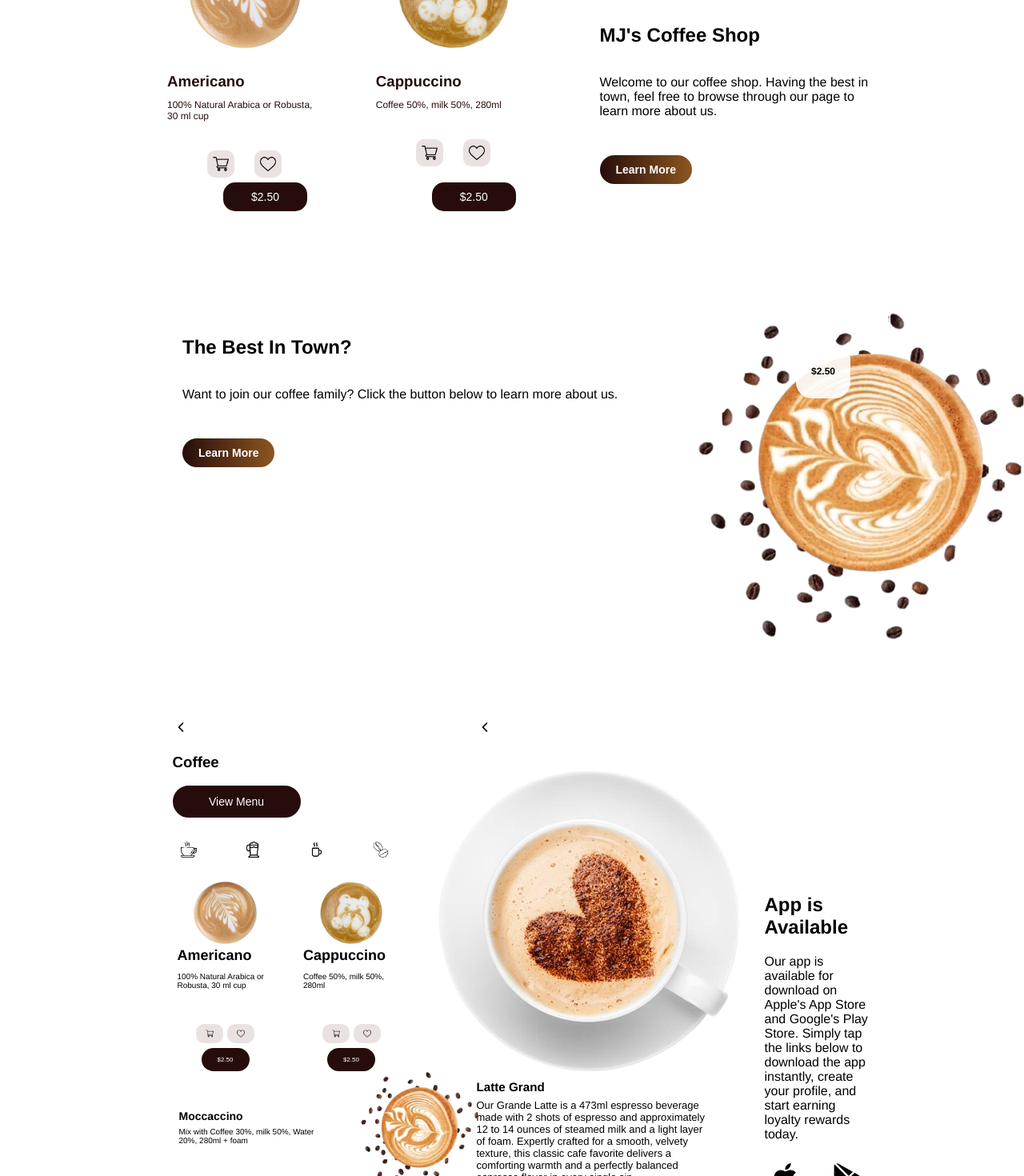
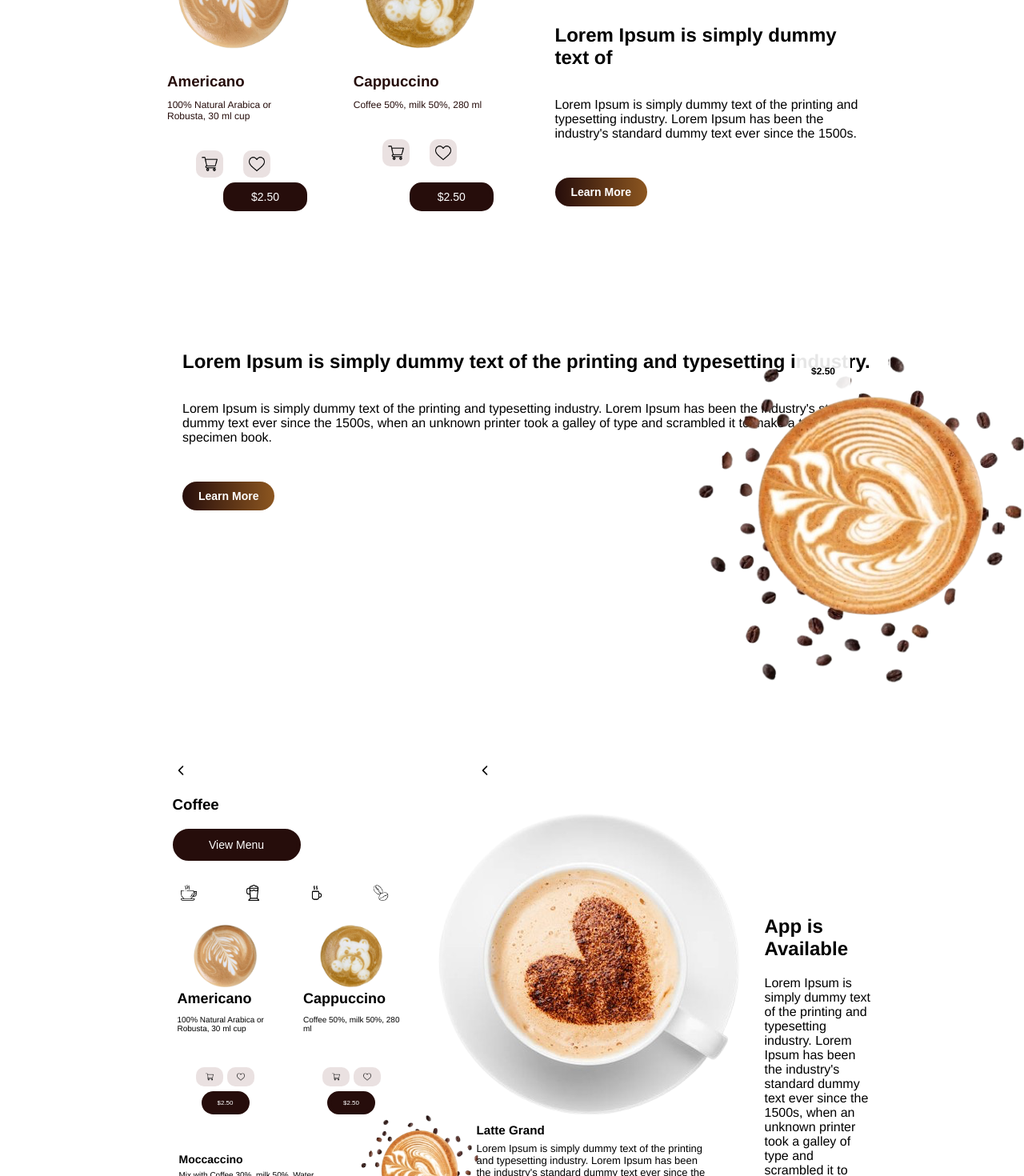
Before and after one commit to mapk6-apl/my-coffee-shop, a React (Vite) app: page / in a window 1280 px wide. Shown: the part 960-2430 px from the top of the page at 80% size. Built offline with nearby package versions, Linux system fonts and the light colour scheme.

Commit message:
Replaced all text across my replica to match the text on the challenge(Lorem Ipsum ...)

```diff
--- a/src/components/AppDemo/Demo.tsx
+++ b/src/components/AppDemo/Demo.tsx
@@ -57,7 +57,7 @@
                     <div id='cappuccino-container-2'>
                         <img src={cappuccino} alt='Cappuccino Info' id='cappuccino-2' />
                         <Text variant='h3'>Cappuccino</Text>
-                        <Text variant='p'>Coffee 50%, milk 50%, 280ml</Text>
+                        <Text variant='p'>Coffee 50%, milk 50%, 280 ml</Text>
                         <div className='two-icons-bottom-3'>
                             <img src={cart} alt='Shopping Cart Icon' className='shopping-cart-3' />
                             <img src={like} alt='Like or Heart Icon' className='like-3' />
@@ -91,9 +91,7 @@
                 <img src={coffeeSingleHeart} alt='Coffee With one Heart' id='coffee-one-heart' />
                 <div id='big-menu-text'>
                     <Text variant='h3'>Latte Grand</Text>
-                    <Text variant='p'>Our Grande Latte is a 473ml espresso beverage made with 2 shots of espresso and approximately 12 to 14 ounces of steamed milk and a light layer of foam.
-                        Expertly crafted for a smooth, velvety texture, this classic cafe favorite delivers a comforting warmth and a perfectly balanced espresso flavor in every single sip.
-                    </Text>
+                    <Text variant='p'>Lorem Ipsum is simply dummy text of the printing and typesetting industry. Lorem Ipsum has been the industry's standard dummy text ever since the 1500s, when an unknown printer took a galley of type and scrambled it to make a type specimen book.</Text>
                 </div>
                 <div id='big-menu-text-2'>
                     <Text variant='p'>Total Price</Text>
@@ -110,9 +108,7 @@
 
             <div id='app-availability'>
                 <Text variant='h2'>App is Available</Text>
-                <Text variant='p'>Our app is available for download on Apple's App Store and Google's Play Store.
-                    Simply tap the links below to download the app instantly, create your profile, and start earning loyalty rewards today.
-                </Text>
+                <Text variant='p'>Lorem Ipsum is simply dummy text of the printing and typesetting industry. Lorem Ipsum has been the industry's standard dummy text ever since the 1500s, when an unknown printer took a galley of type and scrambled it to make a type specimen book.</Text>
                 <div id='app-download'>
                     <img src={appStore} alt='Apple Icon' className='apple-icon' />
                     <img src={googlePlay} alt='Google Play Store' className='google-icon' />
--- a/src/components/Footer/Footer.tsx
+++ b/src/components/Footer/Footer.tsx
@@ -27,15 +27,14 @@
                 </div>
                 <div id='our-company'>
                     <Text variant="h2">Our Company</Text>
-                    <Text variant="p">About Us</Text>
-                    <Text variant="p">Our Team</Text>
-                    <Text variant="p">Careers/Jobs</Text>
-                    <Text variant="p">Partnerships</Text>
+                    <Text variant="p">Pricing</Text>
+                    <Text variant="p">Tracking</Text>
+                    <Text variant="p">Report a Bug</Text>
+                    <Text variant="p">Terms of Services</Text>
                 </div>
                 <div id='address'>
                     <Text variant="h2">Address</Text>
-                    <Text variant="p">Email: info@flavoredcoffee.com</Text>
-                    <Text variant="p">Tel: 012 345 6789</Text>
+                    <Text variant="p">Lorem Ipsum is simply dummy text of the printing and typesetting industry.</Text>
                     <Text variant="p">Website: <a href="https://mjscoffeeshop.netlify.app">mjscoffeeshop.netlify.app</a></Text>
                 </div>
             </div>
--- a/src/components/LearnMore/Learnmore.tsx
+++ b/src/components/LearnMore/Learnmore.tsx
@@ -23,7 +23,7 @@
         <div id='cappuccino-container'>
             <img src={cappuccino} alt='Cappuccino Info' id='cappuccino'/>
             <Text variant='h3'>Cappuccino</Text>
-            <Text variant='p'>Coffee 50%, milk 50%, 280ml</Text>
+            <Text variant='p'>Coffee 50%, milk 50%, 280 ml</Text>
             <div id='two-icons-bottom'>
                 <img src={cart} alt='Shopping Cart Icon' className='shopping-cart'/>
                 <img src={like} alt='Like or Heart Icon' className='like'/>
@@ -34,8 +34,8 @@
         </div>
 
         <div id='learn-more-info'>
-            <Text variant='h2'>MJ's Coffee Shop</Text>
-            <Text variant='p'>Welcome to our coffee shop. Having the best in town, feel free to browse through our page to learn more about us.</Text>
+            <Text variant='h2'>Lorem Ipsum is simply dummy text of</Text>
+            <Text variant='p'>Lorem Ipsum is simply dummy text of the printing and typesetting industry. Lorem Ipsum has been the industry's standard dummy text ever since the 1500s.</Text>
             <div id='learn-more'>
                     <button type="button">Learn More</button>
             </div>
--- a/src/components/MoreCoffeeInfo/MoreInfo.tsx
+++ b/src/components/MoreCoffeeInfo/MoreInfo.tsx
@@ -3,8 +3,8 @@
 export const MoreInfo = () => {
     return (
         <div id='about-us' className='more-info'>
-            <Text variant='h2'>The Best In Town?</Text>
-            <Text variant='p'>Want to join our coffee family? Click the button below to learn more about us.</Text>
+            <Text variant='h2'>Lorem Ipsum is simply dummy text of the printing and typesetting industry.</Text>
+            <Text variant='p'>Lorem Ipsum is simply dummy text of the printing and typesetting industry. Lorem Ipsum has been the industry's standard dummy text ever since the 1500s, when an unknown printer took a galley of type and scrambled it to make a type specimen book.</Text>
             <div id='learn-more'>
                 <button type="button">Learn More</button>
             </div>
--- a/src/components/Navbar/Navbar.tsx
+++ b/src/components/Navbar/Navbar.tsx
@@ -29,7 +29,7 @@
                     <a href="#home" onClick={() => setIsMenuOpen(false)}>Home</a>
                     <a href="#coffee-menu" onClick={() => setIsMenuOpen(false)}>Coffee Menu</a>
                     <a href="#about-us" onClick={() => setIsMenuOpen(false)}>About Us</a>
-                    <a href="#contact-us" onClick={() => setIsMenuOpen(false)}>Contact Us</a>
+                    <a href="#contact-us" onClick={() => setIsMenuOpen(false)}>Contact us</a>
                     <a href="#coffee-shop" className='coffee-shop-link' onClick={() => setIsMenuOpen(false)}>Coffee Shop</a>
                 </div>
 
--- a/src/components/Reservations/Reserve.tsx
+++ b/src/components/Reservations/Reserve.tsx
@@ -9,7 +9,7 @@
                 <button type="button">Contact Now</button>
             </div>
             <hr id='horizontal-divider'/>
-            <Text variant='p'>If you would like to reserve a table, feel free to click the contact now button above to get in touch with us so we can make the reservations for you!</Text>
+            <Text variant='p'>Lorem Ipsum is simply dummy text of the printing and typesetting industry. Lorem Ipsum has been the industry's standard dummy text ever since the 1500s, when an unknown printer took a galley of type and scrambled it to make a type specimen book.</Text>
 
         </div>
     )
```
